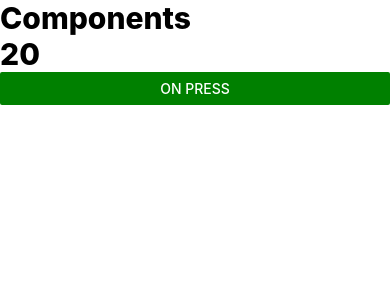
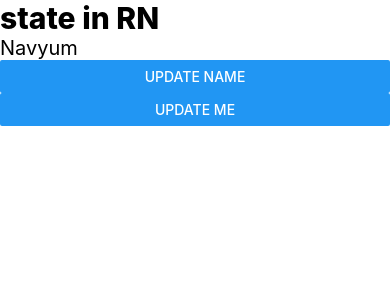
Before and after one commit to navyumm/React-Name, a React Native app: screen / in a window 390 px wide. Shown: the top 300 px of the page. Built offline with nearby package versions, Linux system fonts and the light colour scheme.

Commit message:
"Refactored App.js to use state and updated README.md with state explanation"

```diff
--- a/App.js
+++ b/App.js
@@ -1,53 +1,32 @@
-import React from 'react';
+import React, { useState } from 'react';
 import { Button, Text, View } from 'react-native';
-import CompanyData from './components/CompanyData';
-
-
-let age = 18;
-var email = "abc@test.com"
-
-function fruit() {
-  return "apple";
-}
 
 const App = () => {
 
-  let data = 20;
-  const color = () => {
-    data = 10;
-    console.warn(data)
-  }
+const [name, setName] = useState("Navyum");
+let data = "gogii"
 
+const testName = () => {
+  setName("Navy");
+  data = "gogigogi"
+}
 
   return (
     <View>
-      {/* <UserData /> */}
-      <Text style={{ fontSize: 30, fontWeight:'800' }}>Components</Text>
-      <Text style={{ fontSize: 30, fontWeight:'800' }}>{data}</Text>
-      {/* <CompanyData /> */}
-
+      <Text style={{ fontSize: 30, fontWeight:'800' }}>state in RN</Text>
+      <Text style={{ fontSize: 20 }}>{name}</Text>
       <Button
-        title='on press'
-        color={'green'}
-        onPress={() => color()}
+        title='update name'
+        onPress={() => setName('Nav')}
+      />
+      <Button
+        title='update me'
+        onPress={testName}
       />
     </View>
   );
 }
 
-// const UserData = () => {
-//   return (
-//     <View>
-//       <Text style={{ fontSize: 30 }}>Name : Navi</Text>
-//       <Text style={{ fontSize: 30 }}>Age : 24</Text>
-//       <Text style={{ fontSize: 30 }}>Email : test@google.com</Text>
-
-
-
-//     </View>
-//   )
-// }
-
 
 
 export default App
```
Also changed, not shown: 1 other file (tests, documents, lock files or other folders).
